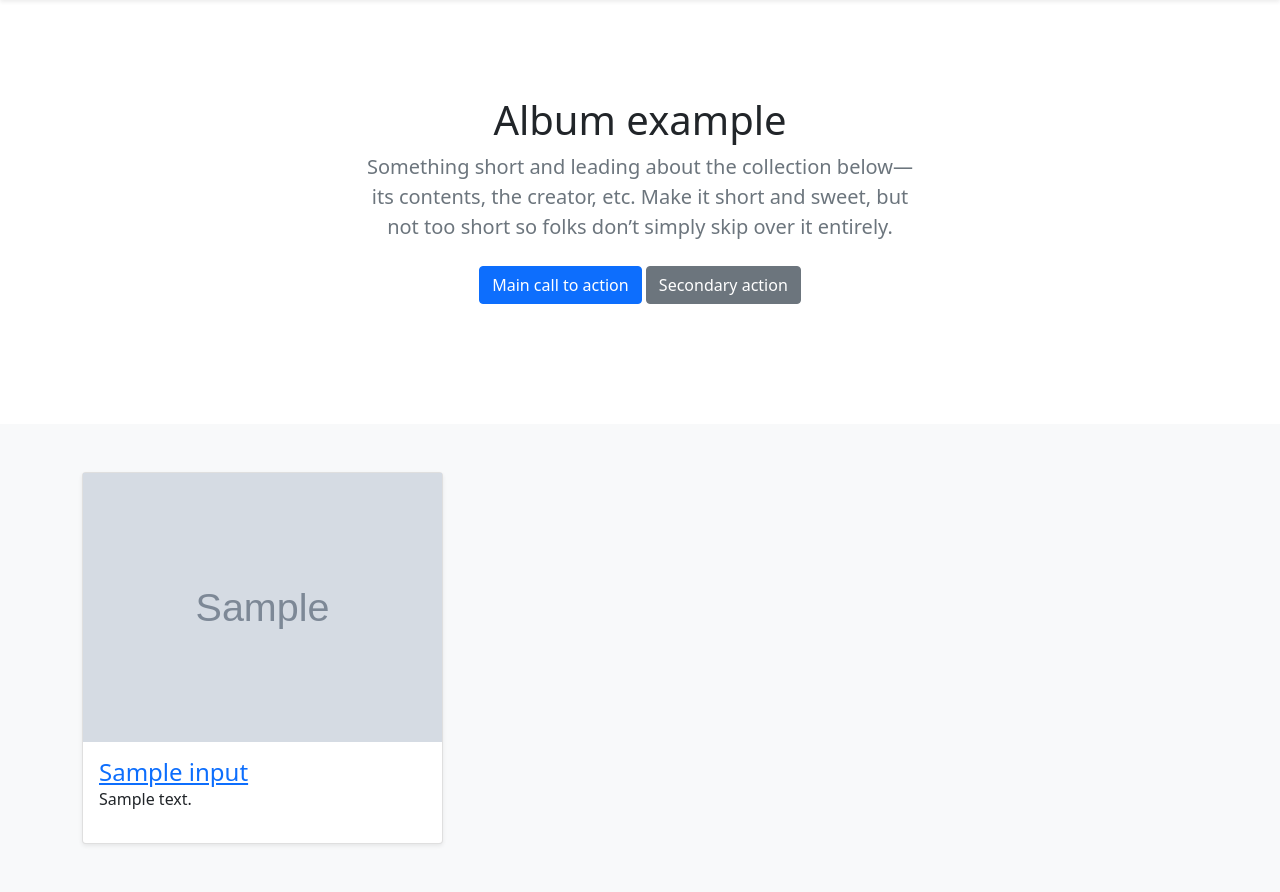
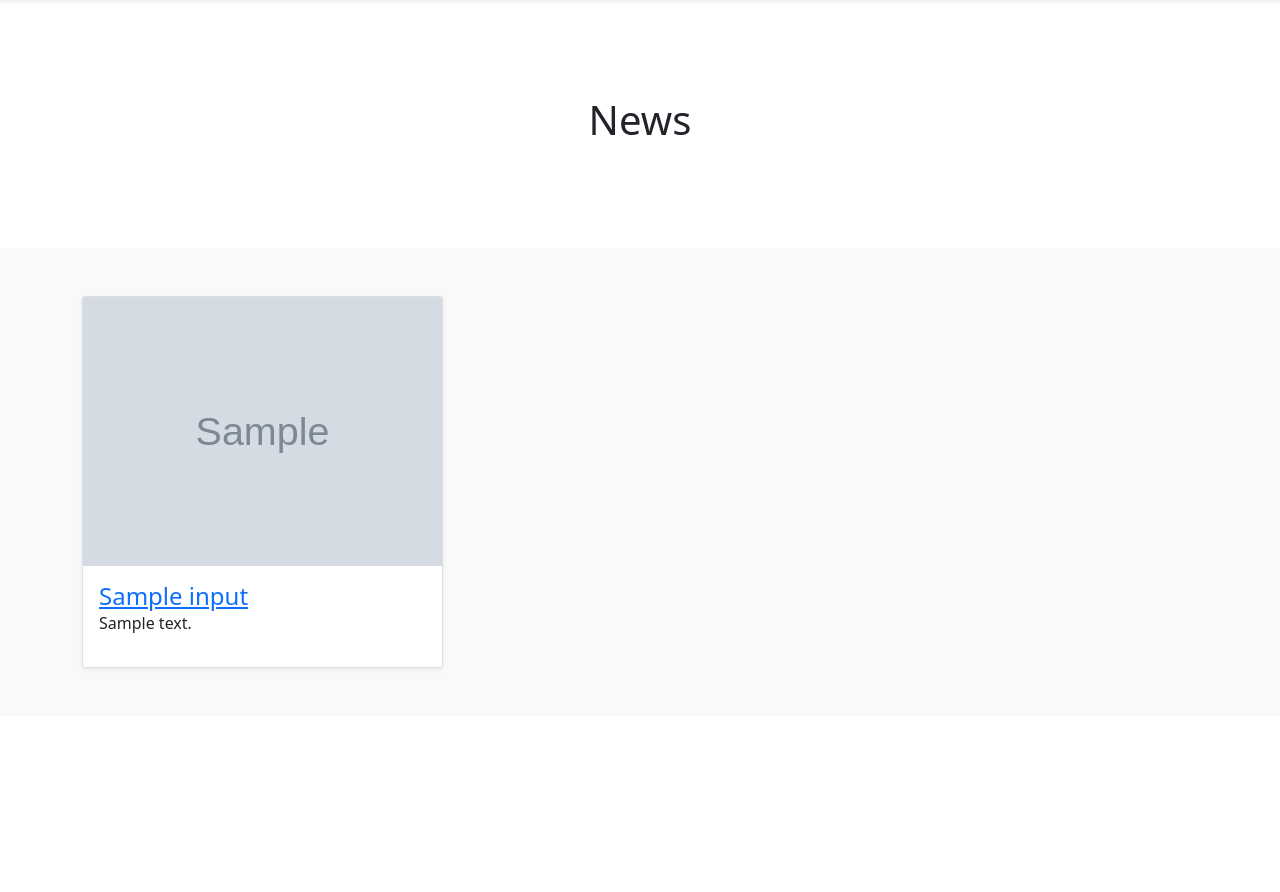
Before and after one commit to Insta-x/start-in, a Django app: page /news/ in a window 1280 px wide. Shown: the part 56-948 px from the top of the page. After the commit the page ends 727 px from the top, so only its background shows below. Run offline with Django 4.2, Linux system fonts and the light colour scheme; tables that the repository leaves empty hold one stand-in row (values such as "Sample post"); grey boxes marked "Sample" are stand-in pictures; a database or web service that is not in the repository returns one stand-in record (values such as "Sample title"); data that the repository does not hold is empty; parts of the project's set-up code (start-up, migrations or seed data) failed here and were passed over.

Commit message:
perubahan judul

```diff
--- a/news/templates/page.html
+++ b/news/templates/page.html
@@ -72,12 +72,7 @@
   <section class="py-5 text-center container">
     <div class="row py-lg-5">
       <div class="col-lg-6 col-md-8 mx-auto">
-        <h1 class="fw-light">Album example</h1>
-        <p class="lead text-muted">Something short and leading about the collection below—its contents, the creator, etc. Make it short and sweet, but not too short so folks don’t simply skip over it entirely.</p>
-        <p>
-          <a href="#" class="btn btn-primary my-2">Main call to action</a>
-          <a href="#" class="btn btn-secondary my-2">Secondary action</a>
-        </p>
+        <h1 class="fw-light">News</h1>
       </div>
     </div>
   </section>
```
